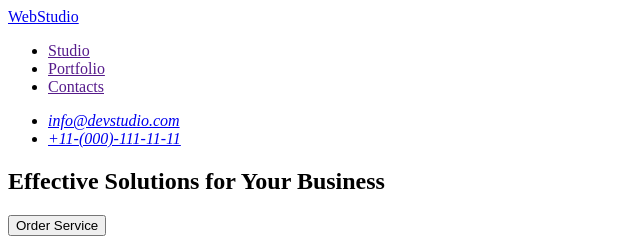
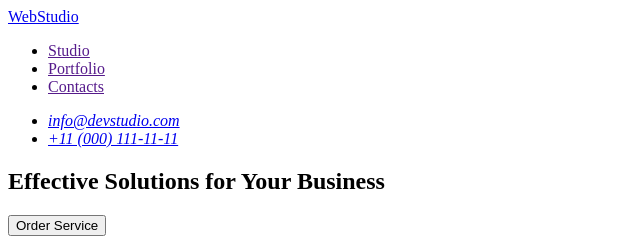
Before and after one commit to Ludmila1993/goit-markup-hw-01, a plain HTML site: page index.html in a window 1280 px wide. Shown: the top 240 px of the page, 0-640 px from the left. Drawn offline with Linux system fonts and the light colour scheme.

Commit message:
упыы

```diff
--- a/index.html
+++ b/index.html
@@ -18,7 +18,7 @@
     <address>
       <ul>
         <li><a href="mailto:info@devstudio.com">info@devstudio.com</a></li>
-        <li><a href="tel:+11000111111">+11-(000)-111-11-11</a></li>
+        <li><a href="tel:+11000111111">+11 (000) 111-11-11</a></li>
       </ul>
     </address>
   </header>
```
